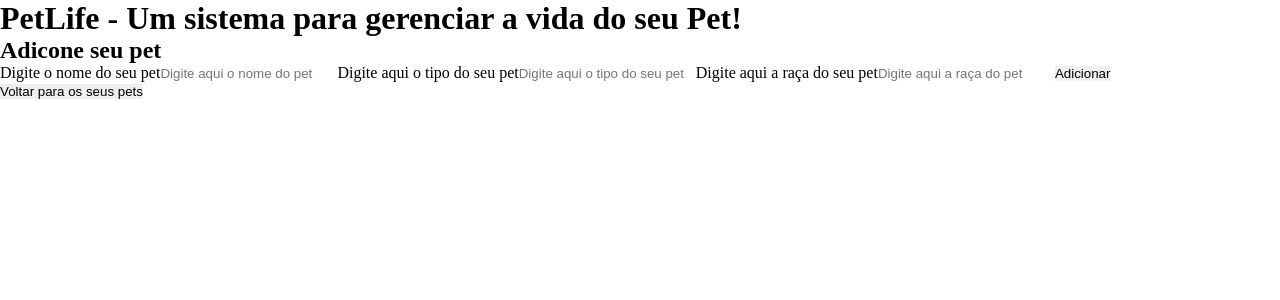
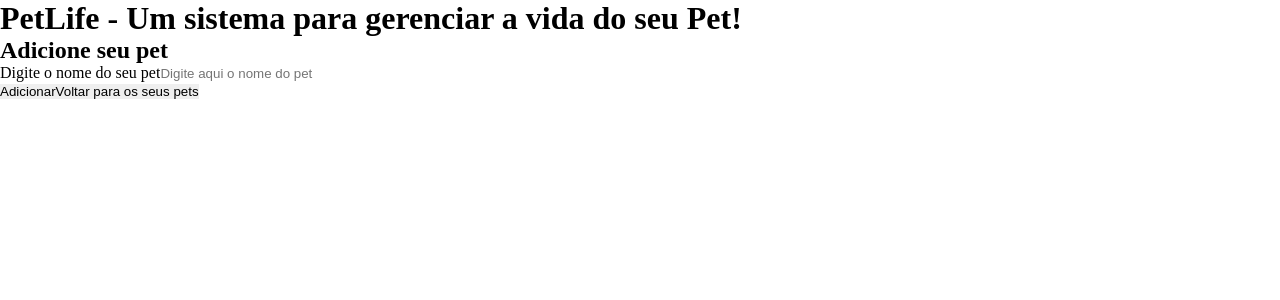
Before and after one commit to paulolemosfn/PetLife, a Next.js app: page /pets/create in a window 1280 px wide. Shown: the top 300 px of the page. Built offline with nearby package versions, Linux system fonts and the light colour scheme.

Commit message:
Refactoring Pet create page to use api

```diff
--- a/pages/pets/create.js
+++ b/pages/pets/create.js
@@ -1,32 +1,28 @@
 import { useState } from 'react';
 import { useRouter } from 'next/router'
 import axios from 'axios';
+import Link from 'next/link'
 import Header from "../../components/header"
-import Link from 'next/link'
 
 function CreatePage() {
 
   const [namePet, setNamePet] = useState('');
-  const [typePet, setTypePet] = useState('');
-  const [breedPet, setBreedPet] = useState('');
+  // const [typePet, setTypePet] = useState('');
+  // const [breedPet, setBreedPet] = useState('');
   const router = useRouter();
 
 
   async function petCreate() {
 
+    try {
+      const response = await axios.post('/api/pets',
+        {
+          namePet,
+        });
 
-    try {
-      // const response = await axios.post('/api/pets/',
-      //   {
-      //     namePet: namePet,
-      //     typePet: typePet,
-      //     breedPet: breedPet
-      //   });
-      alert('funcionando')
-        console.log("funcionando");
+      alert(`Seu pet ${namePet} foi cadastrado com sucesso!`);
 
-
-      // router.push("/pets/create");
+      router.push("/pets");
 
     } catch (error) {
       alert(error.response.data.message)
@@ -38,31 +34,31 @@ function CreatePage() {
     setNamePet(event.target.value);
   }
 
-  function alterationTypePet(event) {
-    event.preventDefault();
-    setTypePet(event.target.value);
-  }
+  // function alterationTypePet(event) {
+  //   event.preventDefault();
+  //   setTypePet(event.target.value);
+  // }
 
-  function alterationBreedPet(event) {
-    event.preventDefault();
-    setBreedPet(event.target.value);
-  }
+  // function alterationBreedPet(event) {
+  //   event.preventDefault();
+  //   setBreedPet(event.target.value);
+  // }
 
   return <>
     <Header />
     <div>
-      <h2>Adicone seu pet</h2>
+      <h2>Adicione seu pet</h2>
       <form>
 
         <label>Digite o nome do seu pet</label>
-        <input id="nome pet" type="text" placeholder="Digite aqui o nome do pet" onChange={alterationNamePet}></input>
-        <label>Digite aqui o tipo do seu pet</label>
+        <input id="nome_pet" type="text" placeholder="Digite aqui o nome do pet" onChange={alterationNamePet}></input>
+        {/* <label>Digite aqui o tipo do seu pet</label>
         <input id="tipo pet" type="text" placeholder="Digite aqui o tipo do seu pet" onChange={alterationTypePet}></input>
         <label>Digite aqui a raça do seu pet</label>
-        <input id="raça pet" type="text" placeholder="Digite aqui a raça do pet" onChange={alterationBreedPet}></input>
+        <input id="raça pet" type="text" placeholder="Digite aqui a raça do pet" onChange={alterationBreedPet}></input> */}
 
-        <button onClick={petCreate}>Adicionar</button>
       </form>
+      <button onClick={petCreate}>Adicionar</button>
       <Link href="/pets">
         <button>Voltar para os seus pets</button>
       </Link>
```
Also changed, not shown: 1 other file (tests, documents, lock files or other folders).
